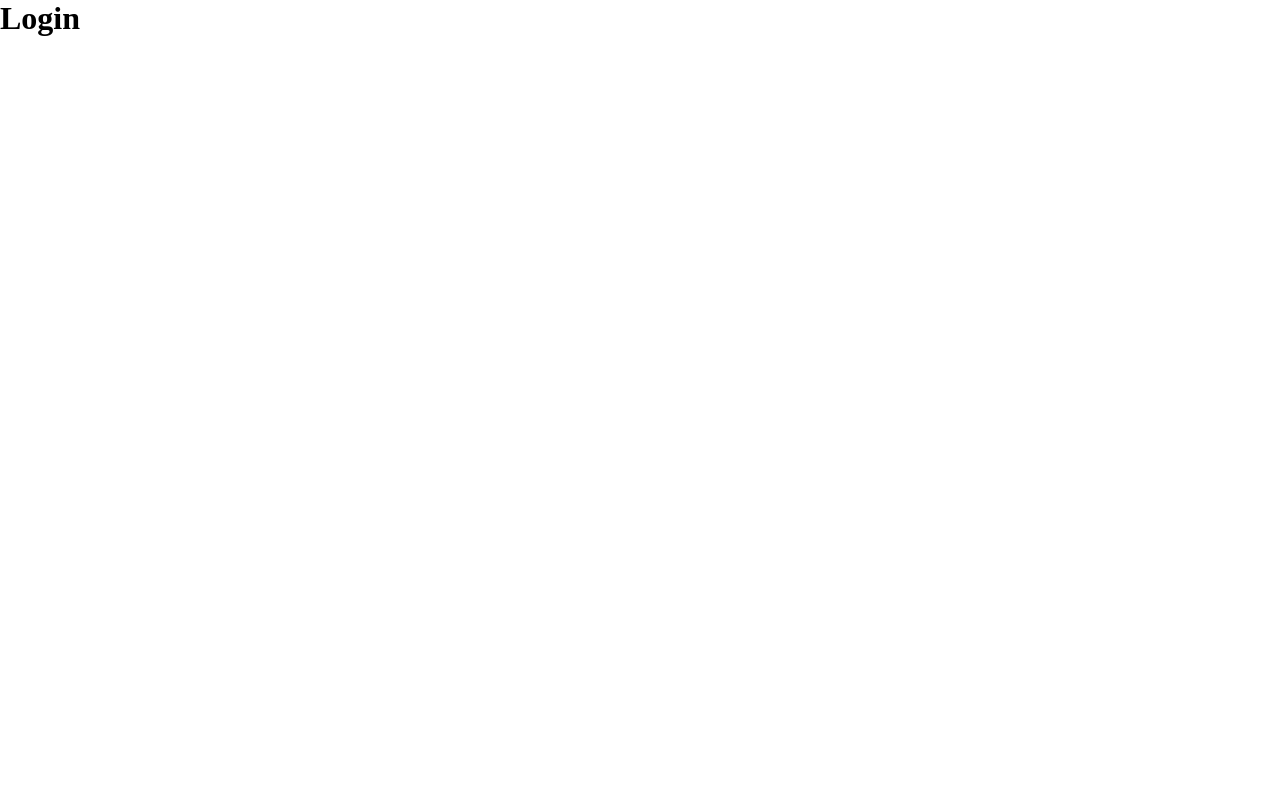
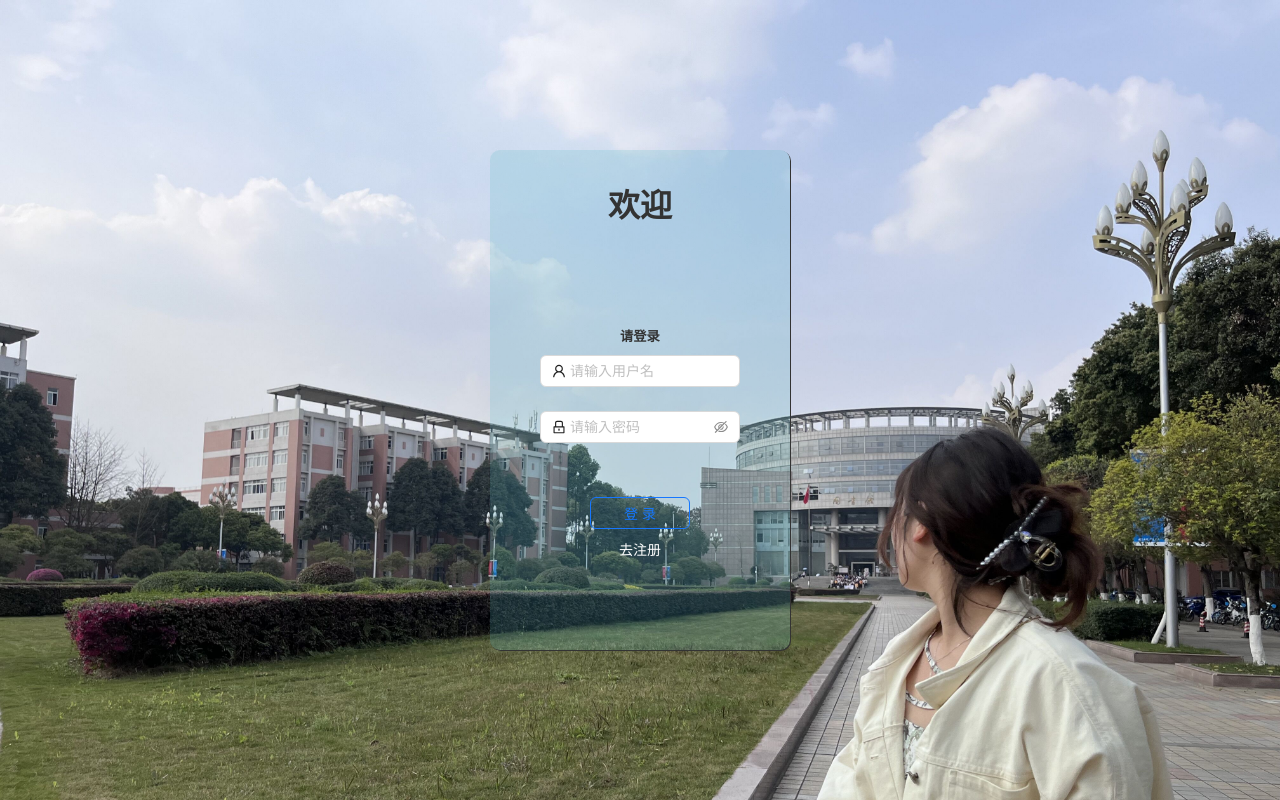
Before and after one commit to cyZ52/petManage, a Next.js app: page /login in a window 1280 px wide. Built offline with nearby package versions, Linux system fonts and the light colour scheme.

Commit message:
登录页面

```diff
--- a/package.json
+++ b/package.json
@@ -9,6 +9,7 @@
     "lint": "next lint"
   },
   "dependencies": {
+    "@ant-design/icons": "^5.2.6",
     "antd": "^5.11.1",
     "next": "14.0.2",
     "react": "^18",
--- a/pages/index.tsx
+++ b/pages/index.tsx
@@ -1,7 +1,8 @@
 import Link from "next/link"
+import { Button } from "antd"
+
 import style from "@/styles/Home.module.scss"
 
-import { Button } from "antd"
 
 export default function Home() {
   return (
--- a/pages/login.tsx
+++ b/pages/login.tsx
@@ -1,11 +1,53 @@
+import { Button, Form, Input } from "antd"
+import { EyeInvisibleOutlined, EyeTwoTone, LockOutlined, UserOutlined } from '@ant-design/icons';
+import Link from "next/link";
+import { useRouter } from "next/router";
+
+import style from "@/styles/Login.module.scss"
 
 
 
-export default function login(){
+export default function login() {
+    const [form] = Form.useForm()
+    const router = useRouter()
+
+    async function Login(){
+        const form_data=await form.validateFields()
+        console.log(form_data)
+        alert("登录成功！")
+        router.push('/')
+    }
 
     return (
         <>
-        <h1>Login</h1>
+            <div className={style["login-body"]}>
+                <div className={style["login-box"]}>
+                    <h1 className={style["login-title"]}>欢迎</h1>
+                    <h5 className={style["login-title-1"]}>请登录</h5>
+                    <Form
+                        className={style["login-form"]}
+                        form={form}
+                    >
+                        <Form.Item name="username" rules={[{ required: true, message: '用户名不能为空！' }]}>
+                            <Input prefix={<UserOutlined />} placeholder="请输入用户名" />
+                        </Form.Item>
+                        <Form.Item name="password" rules={[{ required: true, message: '密码不能为空！' }]}>
+                            <Input.Password
+                                prefix={<LockOutlined />}
+                                placeholder="请输入密码"
+                                iconRender={(visible) => (visible ? <EyeTwoTone /> : <EyeInvisibleOutlined />)}
+                            />
+                        </Form.Item>
+                        <Form.Item>
+                            <Button type="primary" htmlType="submit" onClick={Login} className={style["login-form-button"]} ghost>
+                                登录
+                            </Button>
+                            <br />
+                            <Link href={"/register"} className={style["goRegister"]}>去注册</Link>
+                        </Form.Item>
+                    </Form>
+                </div>
+            </div >
         </>
     )
 }
--- /dev/null
+++ b/styles/Login.module.scss
@@ -0,0 +1,41 @@
+.login-body{
+    height: 100vh;
+    text-align: center;
+    background-image: url(../public/home.jpg);
+    background-size: cover;
+    background-repeat: no-repeat;
+    position: relative;
+}
+.login-box{
+    height: 500px;
+    width: 300px;
+    border-radius: 10px;
+    background: rgba($color: #5ab9c1, $alpha: 0.2);
+    box-shadow: 1px 1px #333333;
+
+    position: absolute;
+    top:50%;
+    left: 50%;
+    transform: translate(-50%,-50%);
+}
+.login-title{
+    margin-top: 30px;
+    margin-bottom: 100px;
+    color: #333333;
+}
+.login-title-1{
+    color: #333333;
+    margin-bottom: 10px;
+}
+.login-form{
+    margin: 0 auto;
+    max-width: 200px;
+}
+.login-form-button{
+    margin-top: 30px;
+    margin-bottom: 10px;
+    min-width: 100px;
+}
+.goRegister{
+    color: #ffffff;
+}
```
Also changed, not shown: pages/register.tsx (added, +7 -0 lines), 1 other file (tests, documents, lock files or other folders).
